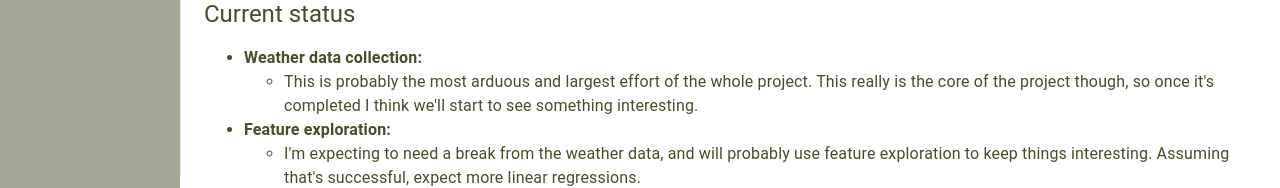
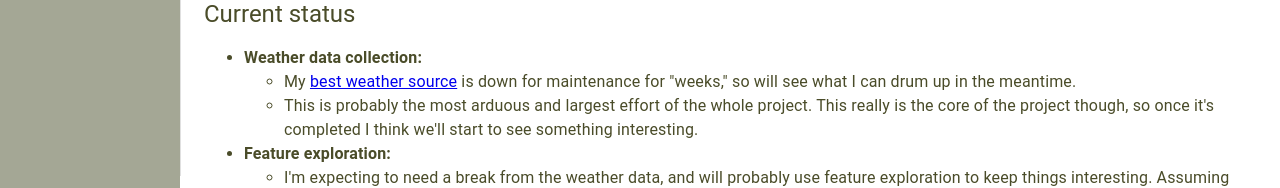
Before and after one commit to jtbaird/elk-finder-web, a React (Create React App) app in the folder frontend/: page / in a window 1280 px wide. Shown: the part 640-828 px from the top of the page. Built offline with nearby package versions, Linux system fonts and the light colour scheme.

Commit message:
more updates

```diff
--- a/frontend/src/App.js
+++ b/frontend/src/App.js
@@ -73,7 +73,7 @@ function NavTabs() {
   return (
     <Box
       sx={{
-        backgroundColor: 'rgb(164, 167, 149)', // Your green color
+        backgroundColor: 'rgb(164, 167, 149)',
         minWidth: 180, // Set the width for both background and tabs
         width: 180,
         height: '100%',
@@ -144,6 +144,7 @@ function NavTabs() {
 }
 
 function App() {
+  // connects routes to underlying page functions
   return (
     <Router>
       <Box sx={{ height: '100vh', display: 'flex', flexDirection: 'column' }}>
--- a/frontend/src/pages/Home.js
+++ b/frontend/src/pages/Home.js
@@ -38,6 +38,8 @@ function Home() {
         <ul>
           <li><strong>Weather data collection:</strong></li>
           <ul>
+            <li>My <a href="https://www.ncei.noaa.gov/" target="_blank" rel="noopener noreferrer">best weather source</a> is down for maintenance for "weeks," so will see what I can drum up in the meantime.
+            </li>
             <li>This is probably the most arduous and largest effort of the whole project. This really is the core of the project though,
                so once it's completed I think we'll start to see something interesting.
             </li>
```
